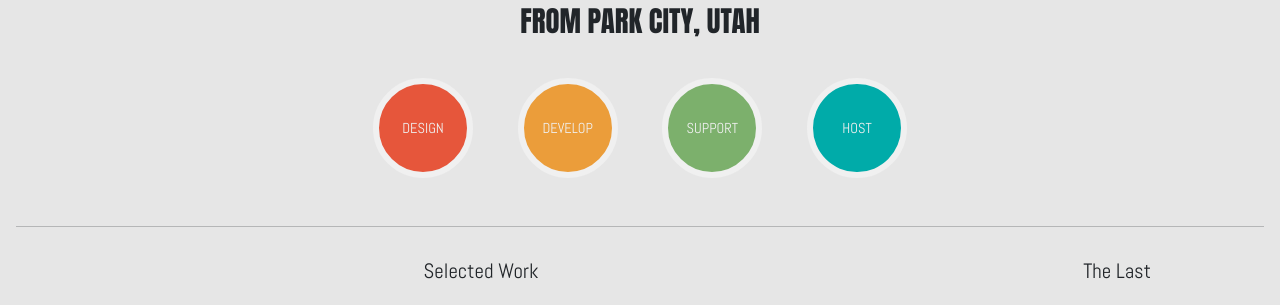
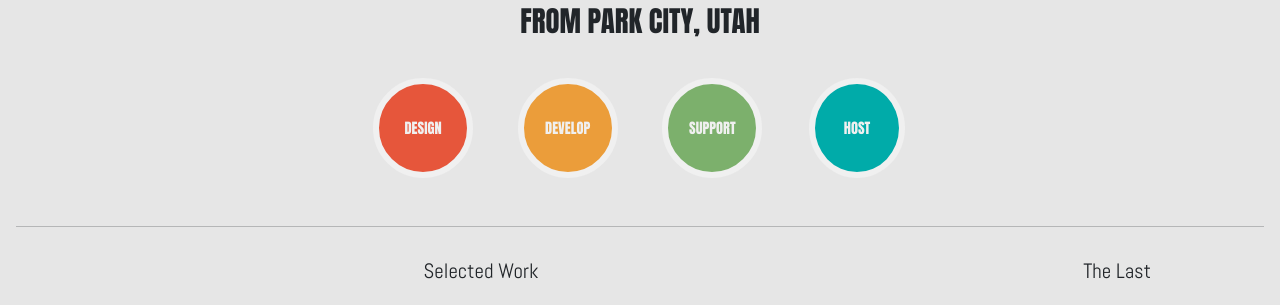
Before and after one commit to cody-michael/codeup-design-project, a plain HTML site: page index.html in a window 1280 px wide. Shown: the part 176-481 px from the top of the page. Drawn offline with nearby package versions, Linux system fonts and the light colour scheme.

Commit message:
updated circles font

```diff
--- a/css/styles.css
+++ b/css/styles.css
@@ -24,7 +24,6 @@ body {
 img {
     max-width: 100%
 }
-
 
 nav {
     background-color: var(--color6);
@@ -74,6 +73,7 @@ h3{
             justify-content: center;
 
             > a {
+                font-family: var(--anton);
                 font-size: .9rem;
                 text-decoration: none;
                 text-align: center;
```
